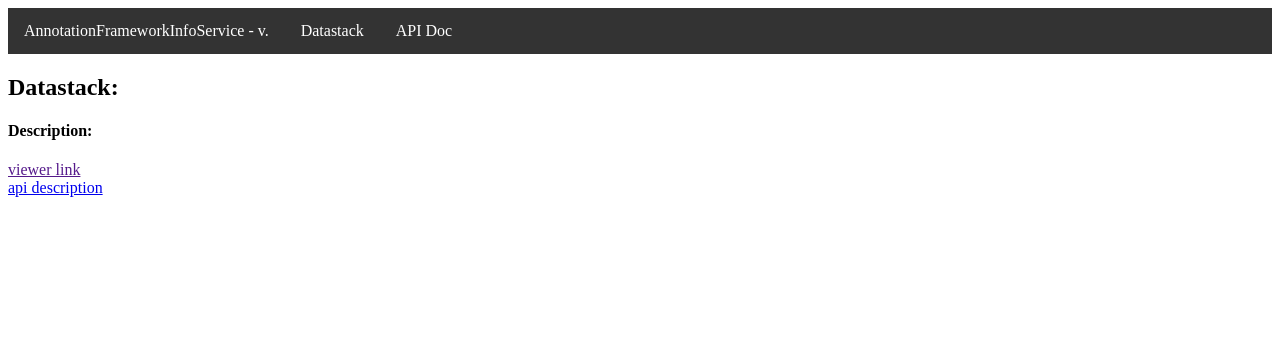
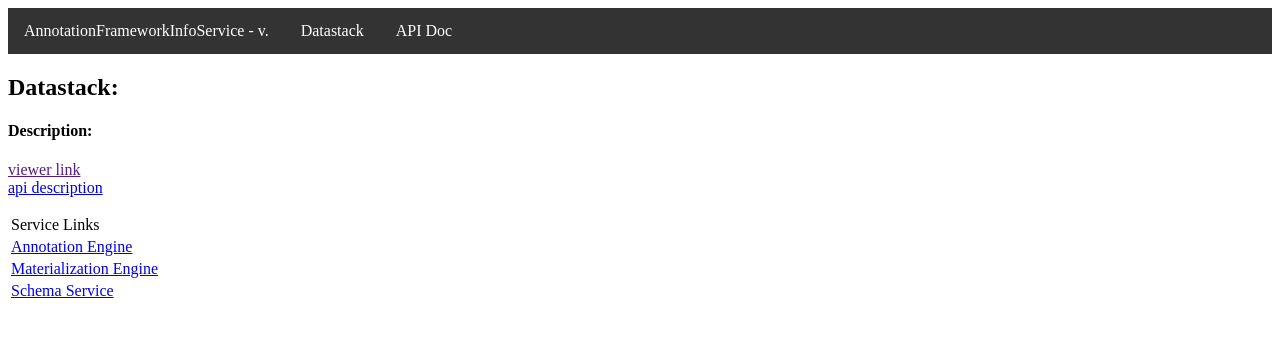
Before and after one commit to CAVEconnectome/AnnotationFrameworkInfoService, a Flask app: template annotationinfoservice/templates/datastack.html in a window 1280 px wide. Shown: the top 361 px of the page. Run offline with Flask 2, Linux system fonts and the light colour scheme; the template is opened without the code that fills it, so the values that code supplies are empty.

Commit message:
adding links to services

```diff
--- a/annotationinfoservice/templates/datastack.html
+++ b/annotationinfoservice/templates/datastack.html
@@ -12,5 +12,26 @@
 </p>
 <a href = {{ng_url}}>viewer link</a><br>
 <a href = "{{url_for('api.Annotation Infoservice_data_stack_name_full_resource', datastack=datastack.name)}}">api description</a>
-
+<p>
+<table>
+  <tr>
+    <td>Service Links</td>
+  </tr>
+  <tr>
+    <td><a href="{{datastack.local_server}}/annotation/views/aligned_volume/{{datastack.aligned_volume.name}}">
+      Annotation Engine</a></td>
+  </tr>
+  <tr>
+    <td><a href="{{datastack.local_server}}/materialize/views/datastack/{{datastack.name}}">
+      Materialization Engine</a>
+    </td>
+  </tr>
+  <tr>
+    <td>
+      <a href="/schema">
+        Schema Service</a>
+    </td>
+  </tr>
+</table>
+</p>
 {% endblock %}
```
